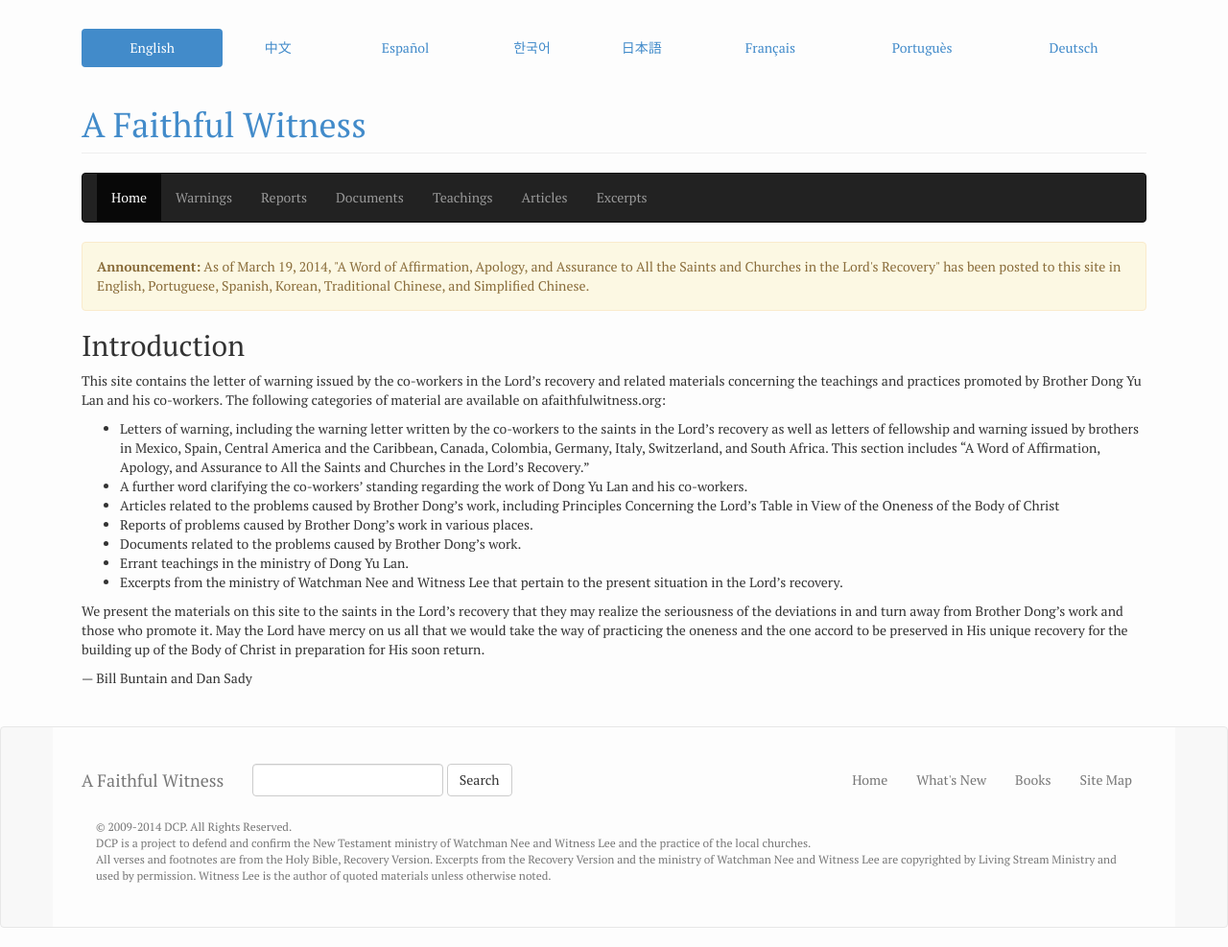
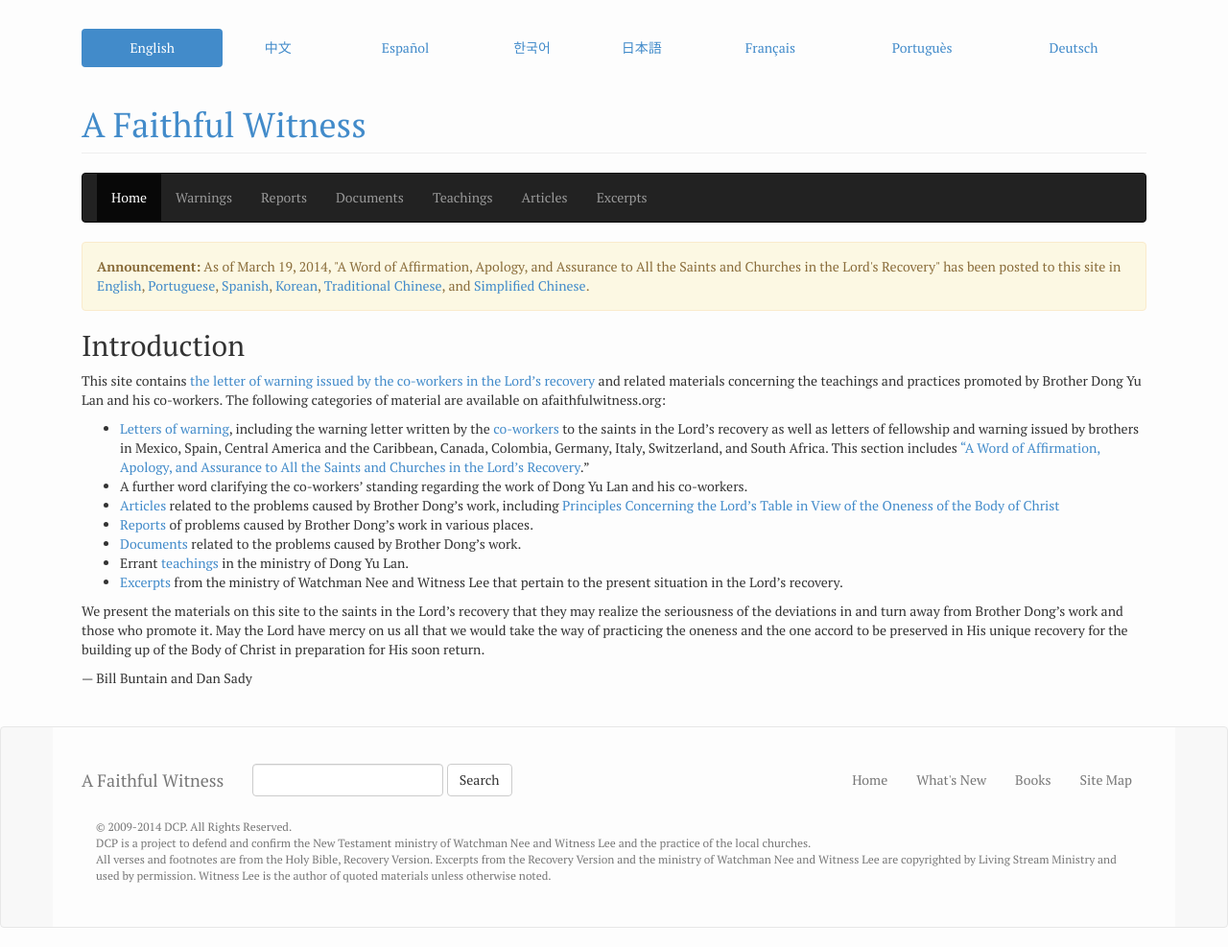
Before and after one commit to dcproject/faithful-witness, a Jekyll site: the page built from index.md, in a window 1280 px wide. Shown: the whole page at 96% size. Built offline with Jekyll 4.4.1, drawn with Linux system fonts in a browser that asks for light colours; nearby versions of some CDN libraries; some of the changed lines change nothing that is shown.

Commit message:
linkified home page

```diff
--- a/index.md
+++ b/index.md
@@ -3,20 +3,20 @@
 ---
 
 <div class="alert alert-warning">
-<strong>Announcement:</strong> As of March 19, 2014, "A Word of Affirmation, Apology, and Assurance to All the Saints and Churches in the Lord's Recovery" has been posted to this site in English, Portuguese, Spanish, Korean, Traditional Chinese, and Simplified Chinese.
+<strong>Announcement:</strong> As of March 19, 2014, "A Word of Affirmation, Apology, and Assurance to All the Saints and Churches in the Lord's Recovery" has been posted to this site in <a href="http://afaithfulwitness.org/pdf/warnings/2014-03-10-coworkers-statement-en.pdf">English</a>, <a href="http://afaithfulwitness.org/pdf/warnings/2014-03-10-coworkers-statement-pt.pdf">Portuguese</a>, <a href="http://afaithfulwitness.org/pdf/warnings/2014-03-10-coworkers-statement-es.pdf">Spanish</a>, <a href="http://afaithfulwitness.org/pdf/warnings/2014-03-10-coworkers-statement-ko.pdf">Korean</a>, <a href="http://afaithfulwitness.org/pdf/warnings/2014-03-10-coworkers-statement-zh_tw.pdf">Traditional Chinese</a>, and <a href="http://afaithfulwitness.org/pdf/warnings/2014-03-10-coworkers-statement-zh_cn.pdf">Simplified Chinese</a>.
 </div>
 
 ## Introduction
 
-This site contains the letter of warning issued by the co-workers in the Lord's recovery and related materials concerning the teachings and practices promoted by Brother Dong Yu Lan and his co-workers. The following categories of material are available on afaithfulwitness.org:
+This site contains [the letter of warning issued by the co-workers in the Lord's recovery](http://afaithfulwitness.org/warnings/co-workers.pdf) and related materials concerning the teachings and practices promoted by Brother Dong Yu Lan and his co-workers. The following categories of material are available on afaithfulwitness.org:
 
-* Letters of warning, including the warning letter written by the co-workers to the saints in the Lord's recovery as well as letters of fellowship and warning issued by brothers in Mexico, Spain, Central America and the Caribbean, Canada, Colombia, Germany, Italy, Switzerland, and South Africa. This section includes "A Word of Affirmation, Apology, and Assurance to All the Saints and Churches in the Lord's Recovery."
+* [Letters of warning]({{ site.baseurl }}/warnings), including the warning letter written by the [co-workers](http://afaithfulwitness.org/warnings/co-workers.pdf) to the saints in the Lord's recovery as well as letters of fellowship and warning issued by brothers in Mexico, Spain, Central America and the Caribbean, Canada, Colombia, Germany, Italy, Switzerland, and South Africa. This section includes ["A Word of Affirmation, Apology, and Assurance to All the Saints and Churches in the Lord's Recovery](http://afaithfulwitness.org/pdf/warnings/2014-03-10-coworkers-statement-en.pdf)."
 * A further word clarifying the co-workers' standing regarding the work of Dong Yu Lan and his co-workers.
-* Articles related to the problems caused by Brother Dong's work, including Principles Concerning the Lord's Table in View of the Oneness of the Body of Christ
-* Reports of problems caused by Brother Dong's work in various places.
-* Documents related to the problems caused by Brother Dong's work.
-* Errant teachings in the ministry of Dong Yu Lan.
-* Excerpts from the ministry of Watchman Nee and Witness Lee that pertain to the present situation in the Lord's recovery.
+* [Articles]({{ site.baseurl }}/warnings) related to the problems caused by Brother Dong's work, including [Principles Concerning the Lord's Table in View of the Oneness of the Body of Christ]({{ site.baseurl }}/articles/lords-table)
+* [Reports]({{ site.baseurl }}/reports) of problems caused by Brother Dong's work in various places.
+* [Documents]({{ site.baseurl }}/documents) related to the problems caused by Brother Dong's work.
+* Errant [teachings]({{ site.baseurl }}/teachings) in the ministry of Dong Yu Lan.
+* [Excerpts]({{ site.baseurl }}/excerpts) from the ministry of Watchman Nee and Witness Lee that pertain to the present situation in the Lord's recovery.
 
 We present the materials on this site to the saints in the Lord's recovery that they may realize the seriousness of the deviations in and turn away from Brother Dong's work and those who promote it. May the Lord have mercy on us all that we would take the way of practicing the oneness and the one accord to be preserved in His unique recovery for the building up of the Body of Christ in preparation for His soon return.
 
```
